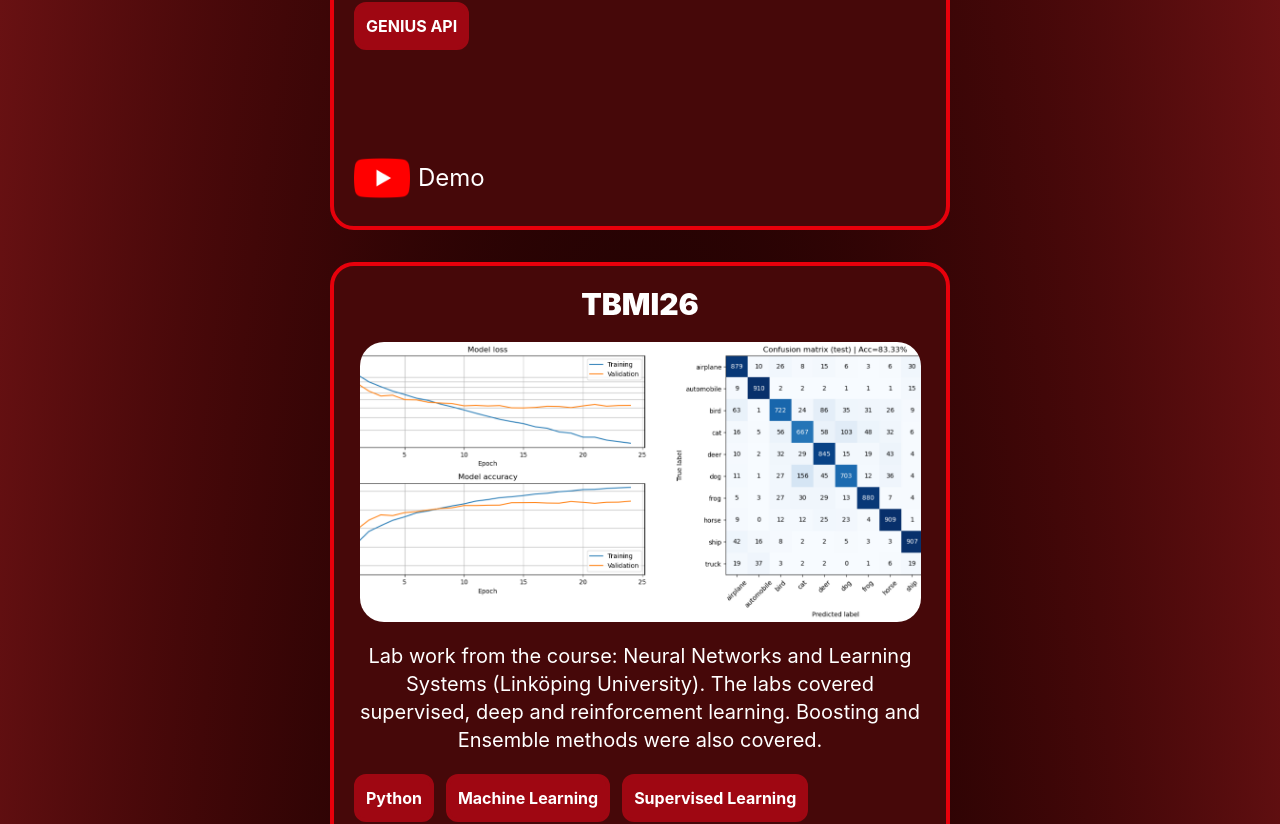
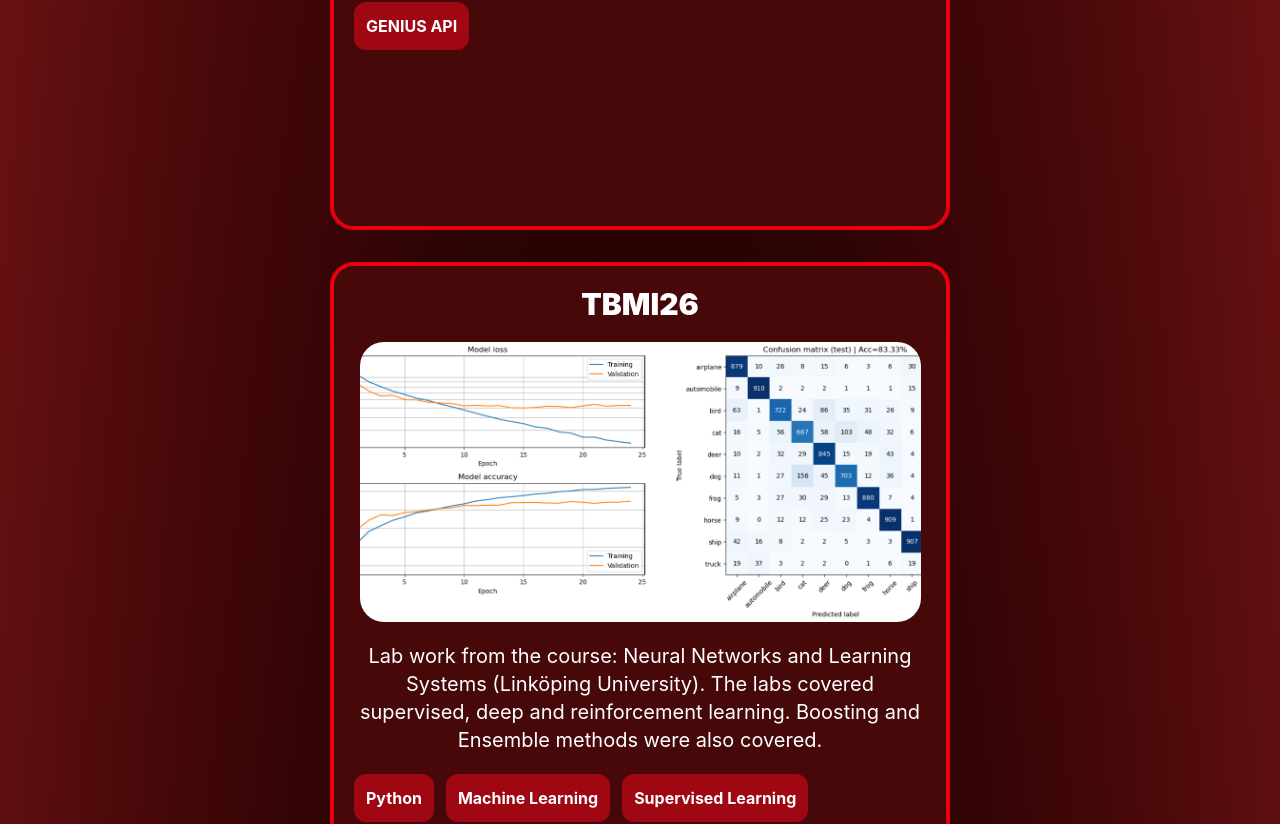
Before and after one commit to LionF4ng/LionF4ng.github.io, a React (Vite) app: page / in a window 1280 px wide. Shown: the part 1746-2570 px from the top of the page. Built offline with nearby package versions, Linux system fonts and the light colour scheme.

Commit message:
Update, the links are not finished

```diff
--- a/src/components/Project_Cards.jsx
+++ b/src/components/Project_Cards.jsx
@@ -44,12 +44,7 @@ function Project_Cards({image_name}){
             ))}
         </div>
 
-        <motion.a whileHover={{ scale: 1.2 }}
-        whileTap={{ scale: 0.95}}
-        transition={easeInOut} href="https://www.youtube.com/watch?v=dQw4w9WgXcQ" target="_blank" class="flex w-fit ml-5 my-auto mb-5 content-end">
-            <img src="assets/youtube.png" class="w-14"></img>
-            <p class="text-2xl ml-2 my-auto text-white">Demo</p>
-        </motion.a>
+
     </div>
     )
 }
```
Also changed, not shown: 3 other files (tests, documents, lock files or other folders).
